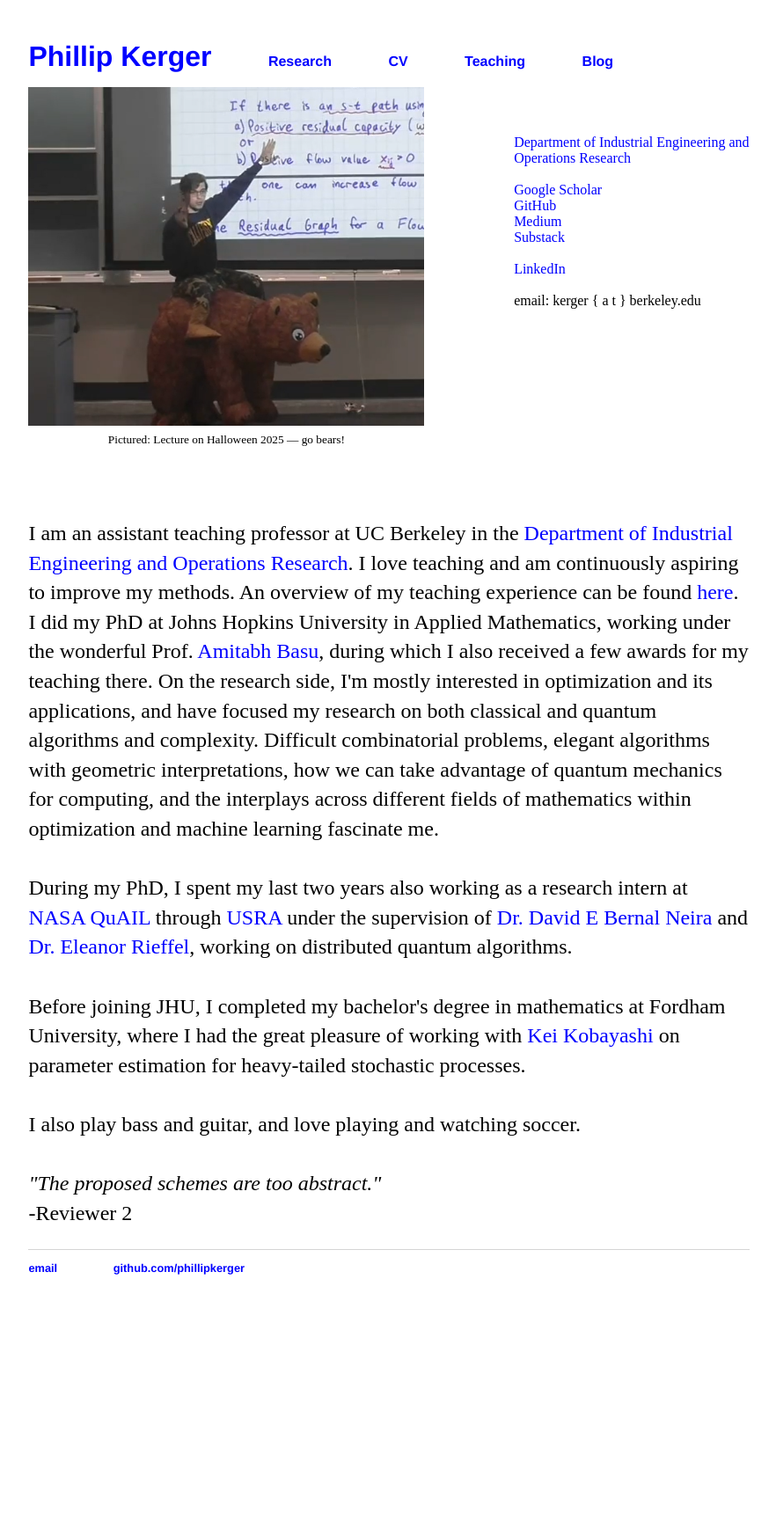
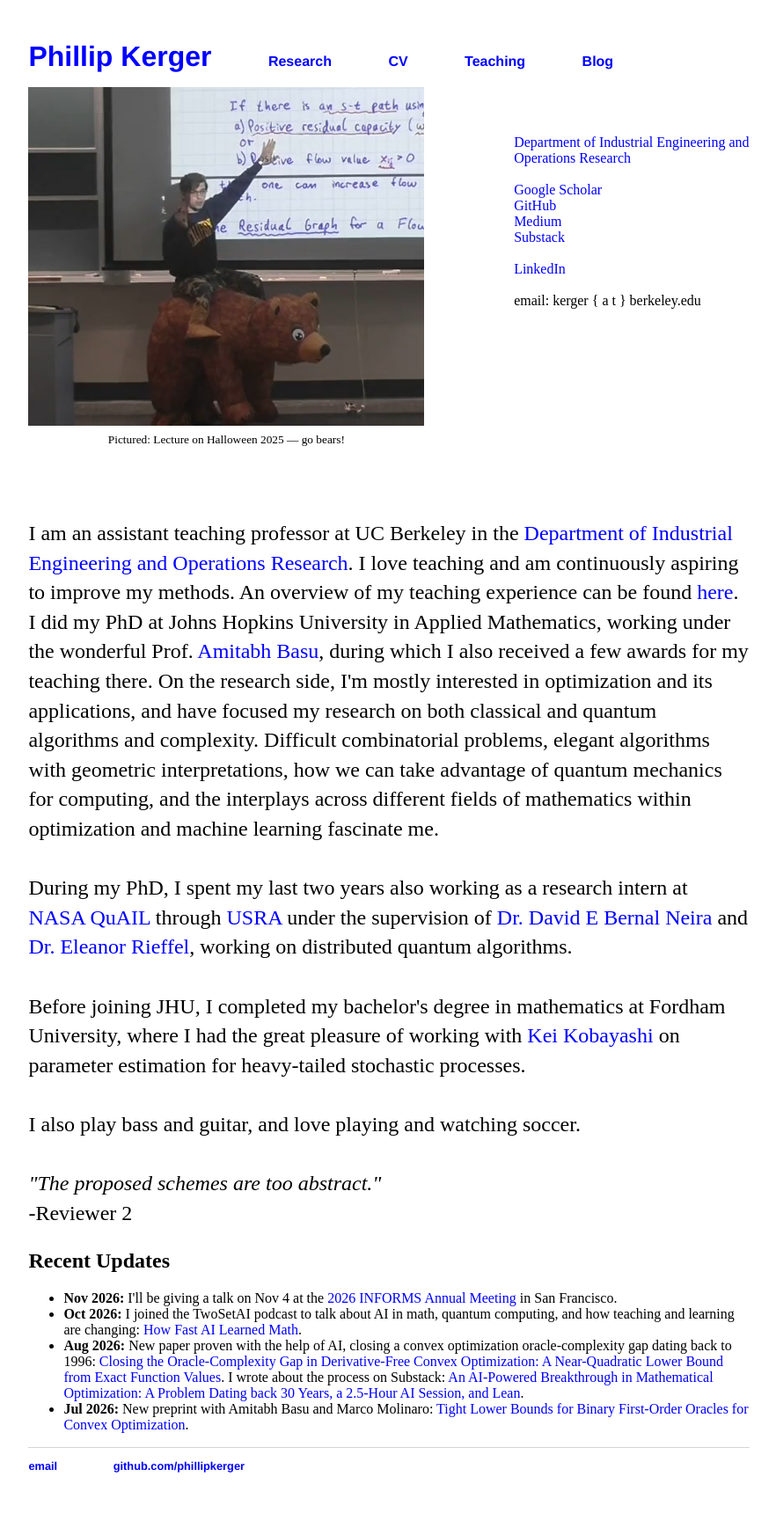
Before and after one commit to PhillipKerger/phillipkerger.github.io, a Jekyll site: the page built from index.html, in a window 1280 px wide. Shown: the whole page at 88% size, without its empty margins (198-1080 px from the left). Built offline with Jekyll 4.4.1, drawn with Linux system fonts in a browser that asks for light colours; before the commit the page ends 1495 px from its top, so only the background shows below that.

Commit message:
Add Recent Updates section to landing page
Co-authored-by: Copilot <223556219+Copilot@users.noreply.github.com>

```diff
--- a/index.html
+++ b/index.html
@@ -60,3 +60,19 @@ title: Phillip Kerger
     <br> -Reviewer 2
   </p>
 </div><!-- /.blurb -->
+
+<div class="blurb">
+  <h2>Recent Updates</h2>
+  <ul>
+    <li><b>Nov 2026:</b> I'll be giving a talk on Nov 4 at the
+      <a href="https://meetings.informs.org/wordpress/annual/">2026 INFORMS Annual Meeting</a> in San Francisco.</li>
+    <li><b>Oct 2026:</b> I joined the TwoSetAI podcast to talk about AI in math, quantum computing, and how teaching and learning are changing:
+      <a href="https://www.youtube.com/watch?v=AjfgIWhlqaw">How Fast AI Learned Math</a>.</li>
+    <li><b>Aug 2026:</b> New paper proven with the help of AI, closing a convex optimization oracle-complexity gap dating back to 1996:
+      <a href="https://arxiv.org/abs/2607.13335">Closing the Oracle-Complexity Gap in Derivative-Free Convex Optimization: A Near-Quadratic Lower Bound from Exact Function Values</a>.
+      I wrote about the process on Substack:
+      <a href="https://pkerger.substack.com/p/an-ai-powered-breakthrough-in-mathematical">An AI-Powered Breakthrough in Mathematical Optimization: A Problem Dating back 30 Years, a 2.5-Hour AI Session, and Lean</a>.</li>
+    <li><b>Jul 2026:</b> New preprint with Amitabh Basu and Marco Molinaro:
+      <a href="https://arxiv.org/abs/2511.02082">Tight Lower Bounds for Binary First-Order Oracles for Convex Optimization</a>.</li>
+  </ul>
+</div><!-- /.blurb -->
```
